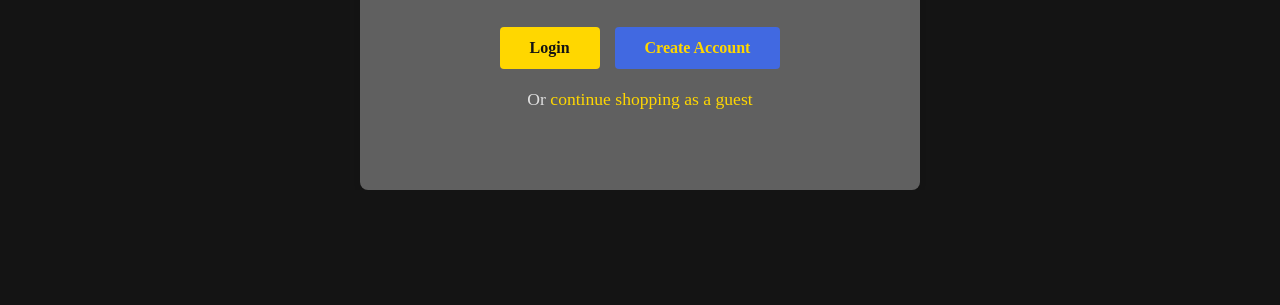
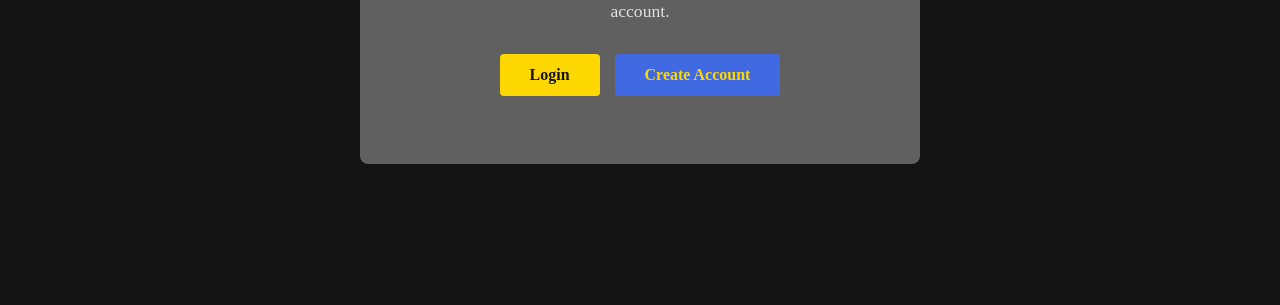
Before and after one commit to aaronCruise/Glory, a website with bundled scripts: page frontend/cart_without_user_logged_in/index.html in a window 1280 px wide. Shown: the part 495-800 px from the top of the page. Built offline with nearby package versions, Linux system fonts and the light colour scheme; files whose address does not match are found by name.

Commit message:
Removed or continue shopping as a guest

```diff
--- a/frontend/cart_without_user_logged_in/index.html
+++ b/frontend/cart_without_user_logged_in/index.html
@@ -173,7 +173,6 @@
                     <a href="../login_without_user_logged_in/index.html" class="auth-btn login-btn">Login</a>
                     <a href="../registeration/index.html" class="auth-btn register-btn">Create Account</a>
                 </div>
-                <p class="continue-guest">Or <a href="../shop_without_user_logged_in/index.html">continue shopping as a guest</a></p>
             </div>
         </div>
     </section>
```
